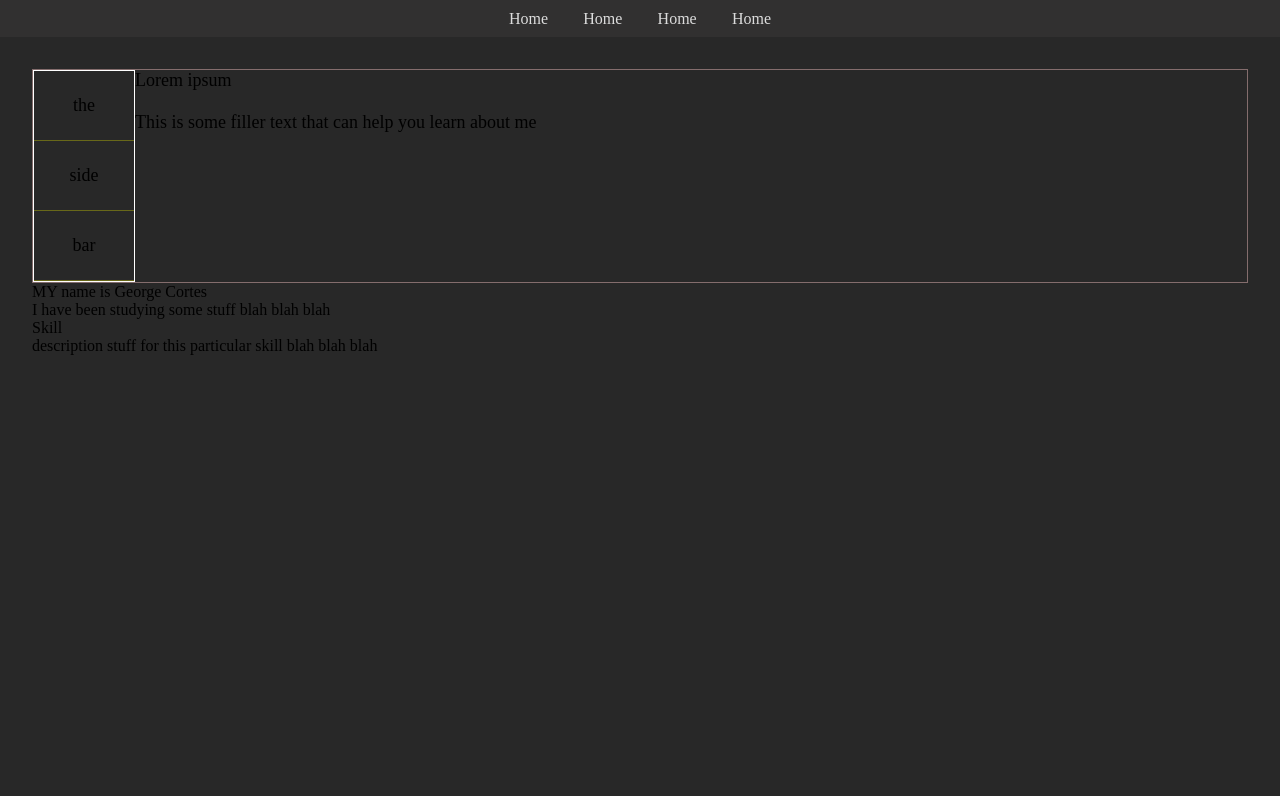
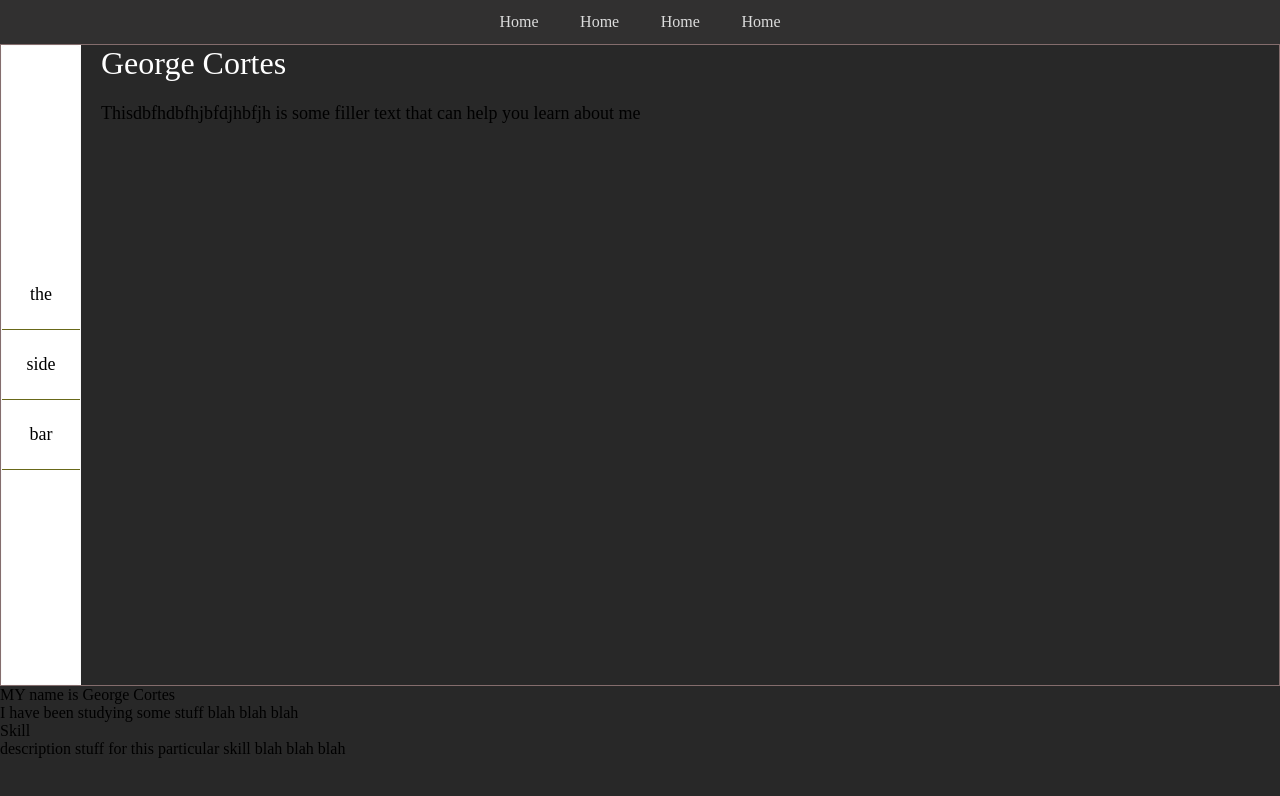
Before and after one commit to GeoCort/GeoCort.github.io, a plain HTML site: page index.html in a window 1280 px wide. Drawn offline with Linux system fonts and the light colour scheme.

Commit message:
fixed hero alignment

```diff
--- a/index.html
+++ b/index.html
@@ -20,13 +20,15 @@
         <!-- hero section -->
         <section class="hero-container">
             <!-- social media bar -->
-            <ul class="sidebar"><li>the</li>
-            <li>side</li>
-            <li>bar</li></ul>
+            <div class="sidebar-container">
+                <ul class="sidebar"><li>the</li>
+                    <li>side</li>
+                    <li>bar</li></ul>
+            </div>
             <div>
-                <h1>Lorem ipsum</h1>
+                <h1 class="text-h">George Cortes</h1>
                 <img>
-                <p>This is some filler text that can help you learn about me</p>
+                <p>Thisdbfhdbfhjbfdjhbfjh  is some filler text that can help you learn about me</p>
             </div>
         </section>
         <section>
--- a/style.css
+++ b/style.css
@@ -22,6 +22,10 @@ time, mark, audio, video {
 body{
     background-color:rgb(40, 40, 40);
 }
+.text-h{
+    font-size: 32px;
+    color:white;
+}
 /* navigation links */
 .nav-container{
     background-color: rgb(50, 49, 49,0.90);
@@ -35,21 +39,30 @@ body{
     display:inline-block;
     text-decoration: none;
     color:rgb(220, 220, 220);
-    padding:.6rem;
+    padding:.8rem;
 }
 .nav-link:hover{
     color:rgb(183, 183, 46);
     background-color:rgb(21, 21, 21);
+    border-radius:3px;
 }
 .main-content{
-    padding:2rem;
 }
 /* hero version 1 */
 .hero-container{
     background-color:rgb(40,40,40,.8);
     border:1px solid rgb(132, 109, 109);
     font-size:18px;
+    display:grid;
+    grid-template-columns: 100px auto;
+    min-height: 80svh;
+}
+.sidebar-container{
+    background-color:white;
     display:flex;
+    justify-content: center;
+    max-width:80px;
+
 }
 /* sidebar of hero */
 .sidebar{
@@ -57,9 +70,12 @@ body{
     flex-direction: column;
     justify-content: center;
     align-items: center;
-    max-width: 100px;
-    width:100px;
-    border:1px solid white;
+    width:100%;
+    border-radius:5px;
+    background-color:rgba(249, 249, 249, 0.1);
+
+
+    border:1px solid rgba(191, 191, 191, 0.1);
 }
 .sidebar> li{
     width:100%;
```
